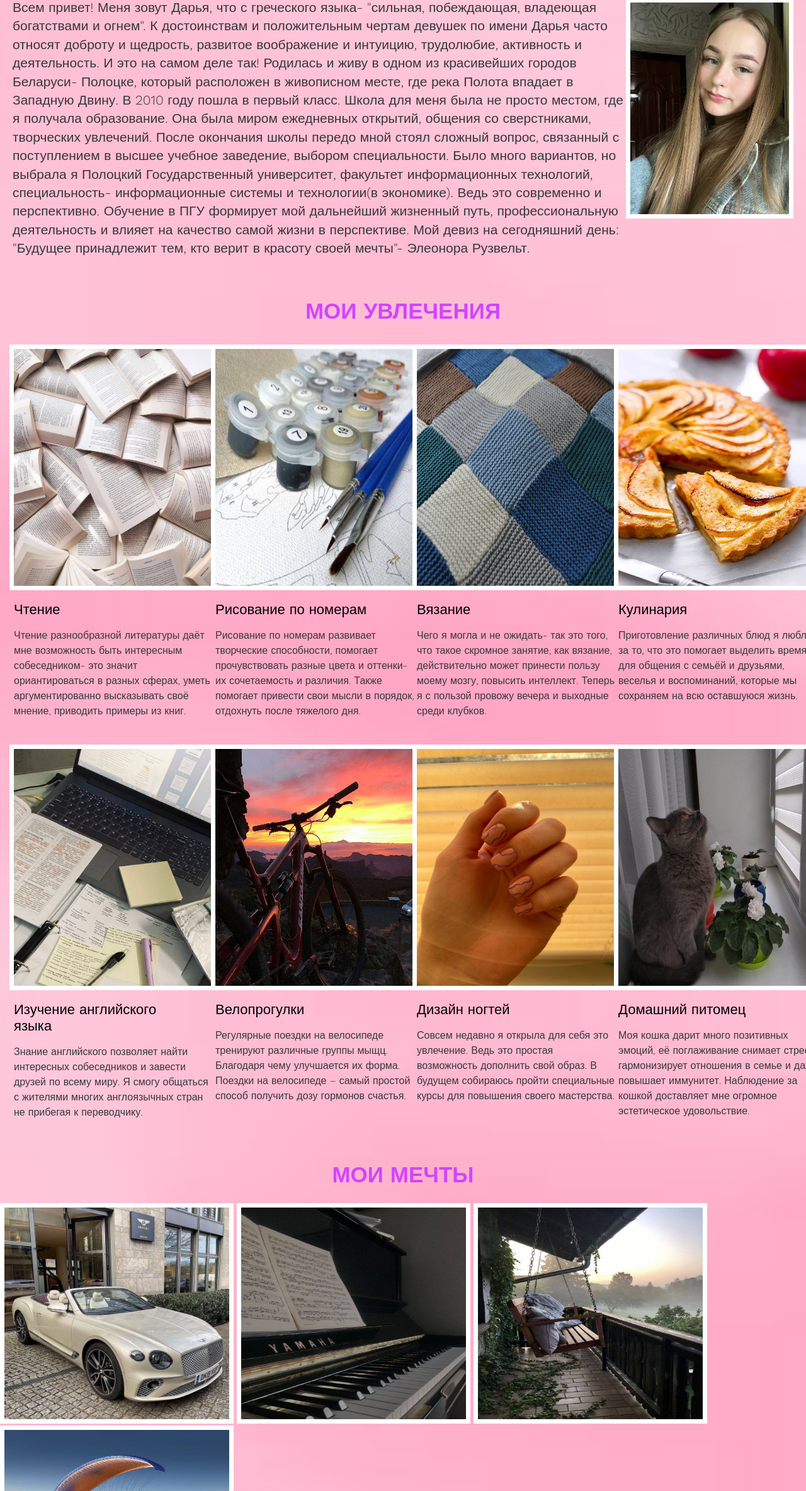
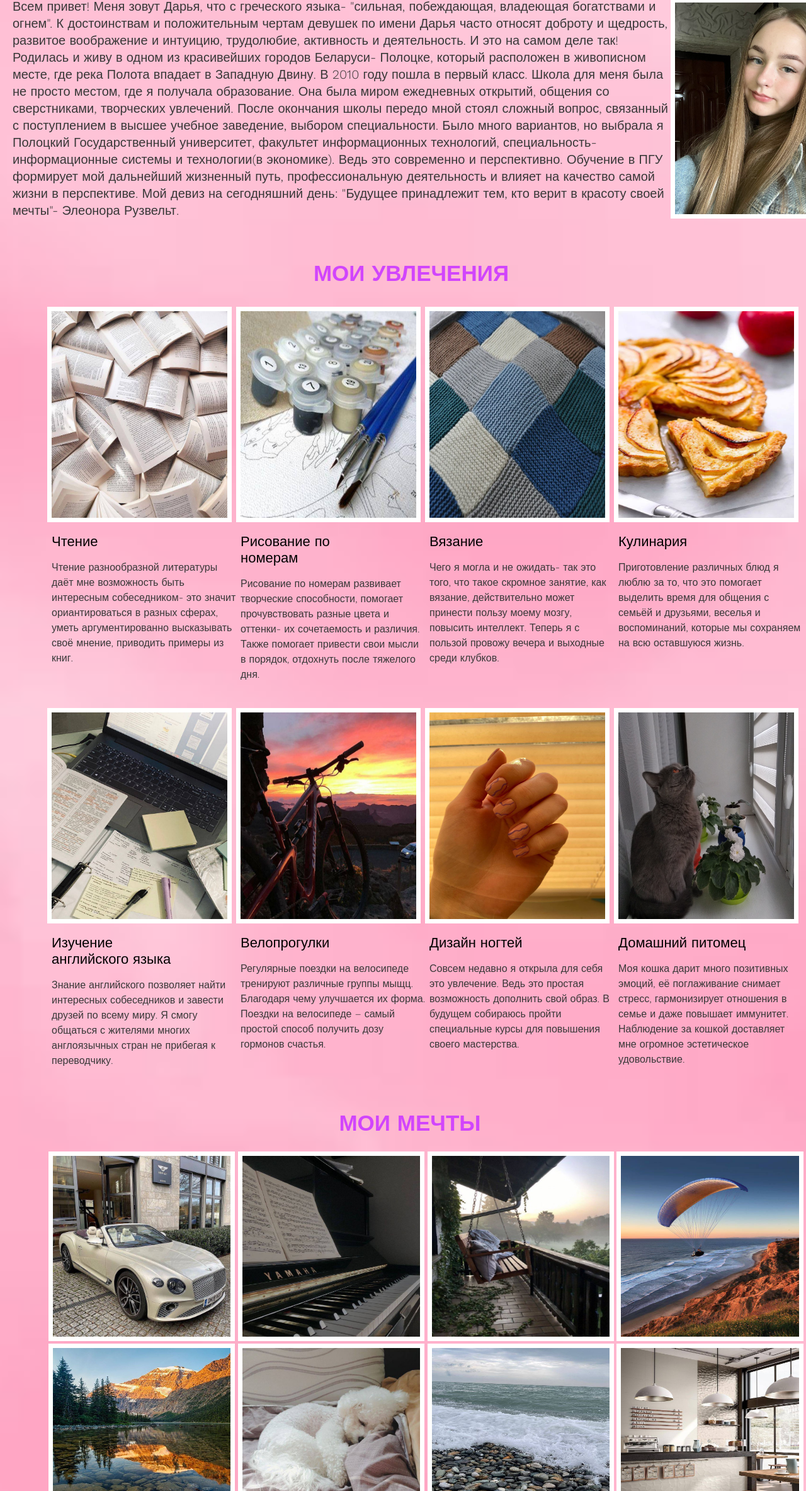
Before and after one commit to Dariia-golubeva/Business-card, a plain HTML site: page index.html in a window 1280 px wide. Shown: the part 433-2800 px from the top of the page at 63% size. Drawn offline with nearby package versions, Linux system fonts and the light colour scheme.

Commit message:
global-edits

```diff
--- a/index.html
+++ b/index.html
@@ -5,7 +5,7 @@
     <link rel="preconnect" href="https://fonts.googleapis.com">
     <link rel="preconnect" href="https://fonts.gstatic.com" crossorigin>
     <link href="https://fonts.googleapis.com/css2?family=Work+Sans:wght@300&display=swap" rel="stylesheet">
-    <link rel="stylesheet" href="style.css">
+    <link rel="stylesheet" href="/style.css">
     <meta http-equiv="X-UA-Compatible" content="IE=edge">
     <meta name="viewport" content="width=device-width, initial-scale=1.0">
     <title>Business card</title>
@@ -144,6 +144,7 @@
 </div>
 
 <p id="wishes" class="wishes1">МОИ МЕЧТЫ</p>
+ <div class="wishes-line">
 <p class="img-line">
 	<img class="wishes__photo" src="/images/w-1.jpeg" alt="Картинка 1" >
 	<img class="wishes__photo" src="/images/w-2.jpeg" alt="Картинка 2" width="120px" height="120px">
@@ -156,7 +157,7 @@
     <img class="wishes__photo1" src="/images/w-7.jpeg" alt="Картинка 3" width="120px" height="120px">
     <img class="wishes__photo1" src="/images/w-8.jpeg" alt="Картинка 3" width="120px" height="120px">
     </p>
-
+ </div>
 
     <p id="contacts"></p>
 <footer>
--- a/style.css
+++ b/style.css
@@ -5,7 +5,8 @@ body {
     color: rgb(19, 18, 18);
     background: url(/images/fon.jpg)     center no-repeat;
     background-size: cover;
-
+    width: 100%;
+    max-width: 1200px;
 }
 *,
 *:before,
@@ -35,7 +36,7 @@ box-sizing: border-box;
     display: flex;
     justify-content: space-between;
     align-items: center;
-
+ margin-left: 120px;
     border-bottom: 1px solid rgb(15, 13, 13);
 }
 
@@ -52,7 +53,6 @@ box-sizing: border-box;
         color: rgb(209, 69, 252);
         text-decoration: none;
 }
-
 .nav__link:first-child{
     margin-left:0;
 }
@@ -78,8 +78,8 @@ box-sizing: border-box;
 }
 
 .line {
-    margin-left: 90px;
-    width: 1170px;
+    margin-left: 134px;
+    width: 1052px;
     border-bottom: 1px solid rgb(15, 13, 13);
 }
 
@@ -94,18 +94,18 @@ box-sizing: border-box;
 }
 .aboute1{
     color: rgb(56, 56, 56);
-    font-size: 21px;
+    font-size: 20px;
     margin-bottom: 0;
     margin-top: 0;
     margin-left: 20px;
-    line-height: 1.4;
+    line-height: 1.35;
 }
 .me{
 
     width: 266px;
     height: 350px;
     border: 7px solid #fff;
-    margin-right: 20px ;
+    margin-right: -131px ;
 }
 
 .block_about {
@@ -119,6 +119,7 @@ box-sizing: border-box;
     padding-top: 65px;
     text-align: center;
     padding-bottom: 10px;
+    padding-left: 106px;
 }
 
 .hobby{
@@ -133,20 +134,20 @@ box-sizing: border-box;
     padding: 0 15px;
     margin-bottom: 30px;
     padding-top: 25px;
-
+    padding-left: 75px;
 }
 .hobby__photo{
     margin-top: -103px;
-    width: 338px;
-    height: 390px;
+    width: 293px;
+    height: 342px;
     margin-bottom: 15px;
     border: 7px solid #fff;
 
 }
 .hobby__ph{
     margin-top: -30px;
-    width: 338px;
-    height: 390px;
+    width: 293px;
+    height: 342px;
     margin-bottom: 15px;
     border: 7px solid #fff;
 
@@ -161,11 +162,20 @@ margin-left: 7px;
 
 .hobby__text{
     font-size: 16px;
-    width: 317px;
+    width: 295px;
     line-height: 1.5;
     color: rgb(56, 56, 56);
     margin-left: 7px;
 }
+
+.wishes-line {
+    margin-left: 77px;
+}
+
+.img-line {
+    width: 1200px;
+}
+
 .wishes1 {
     color:rgb(209, 69, 252);
     font-size: 35px;
@@ -174,18 +184,20 @@ margin-left: 7px;
     margin-top: -50px;
     text-align: center;
     padding-bottom: 10px;
+    padding-left: 102px;
 }
 .wishes__photo{
     transition: all 0.5s ease;
-    width: 371.4px;
-    height: 350px;
+    width: 296.4px;
+    height: 301px;
     border: 7px solid #fff;
+
 }
 .wishes__photo1{
     transition: all 0.5s ease;
     margin-top: -13.2px;
-    width: 371.4px;
-    height: 350px;
+    width: 296.4px;
+    height: 301px;
     border: 7px solid #fff;
 }
 .wishes__photo:hover {
@@ -204,6 +216,7 @@ footer{
     margin: 0 auto;
     text-align: center;
     padding-top: 50px;
+    padding-left: 127px;
 }
 footer a{
     font-size: 17px;
```
